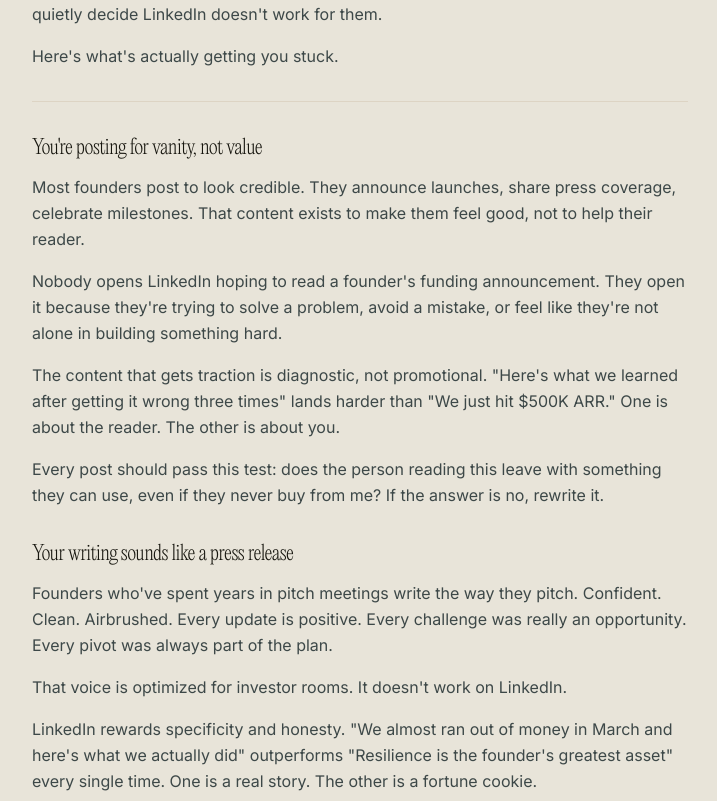
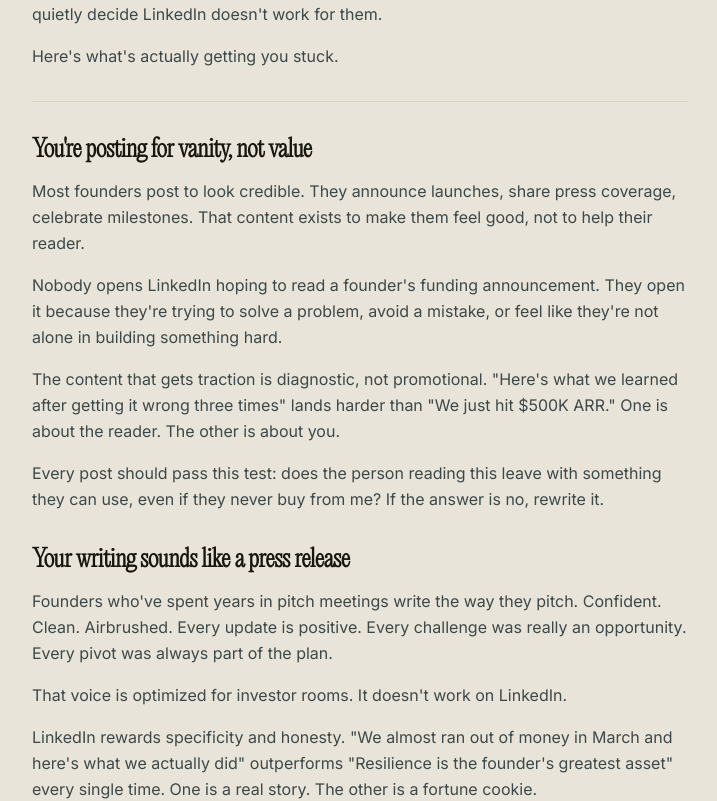
Before and after one commit to thenikvassev/nikvassev-site, a Next.js app: page /resources/the-reason-your-linkedin-isn-t-growing-has-nothing-to-do-with-your-content in a window 1280 px wide. Shown: the part 1102-1903 px from the top of the page, without its empty margins (280-997 px from the left). Built offline with nearby package versions, Linux system fonts and the light colour scheme; what @nitrosend/sdk would draw is missing.

Commit message:
Make blog section headings bigger and bold

```diff
--- a/src/app/globals.css
+++ b/src/app/globals.css
@@ -78,11 +78,11 @@
   }
 
   .prose-nik h2 {
-    @apply mb-3 mt-10 font-serif text-2xl font-extralight tracking-display text-ink-title;
+    @apply mb-3 mt-10 font-serif text-3xl font-semibold tracking-display text-ink-title;
   }
 
   .prose-nik h3 {
-    @apply mb-3 mt-8 font-serif text-xl font-extralight tracking-display text-ink-title;
+    @apply mb-3 mt-8 font-serif text-2xl font-semibold tracking-display text-ink-title;
   }
 
   .prose-nik h2 + p,
```
